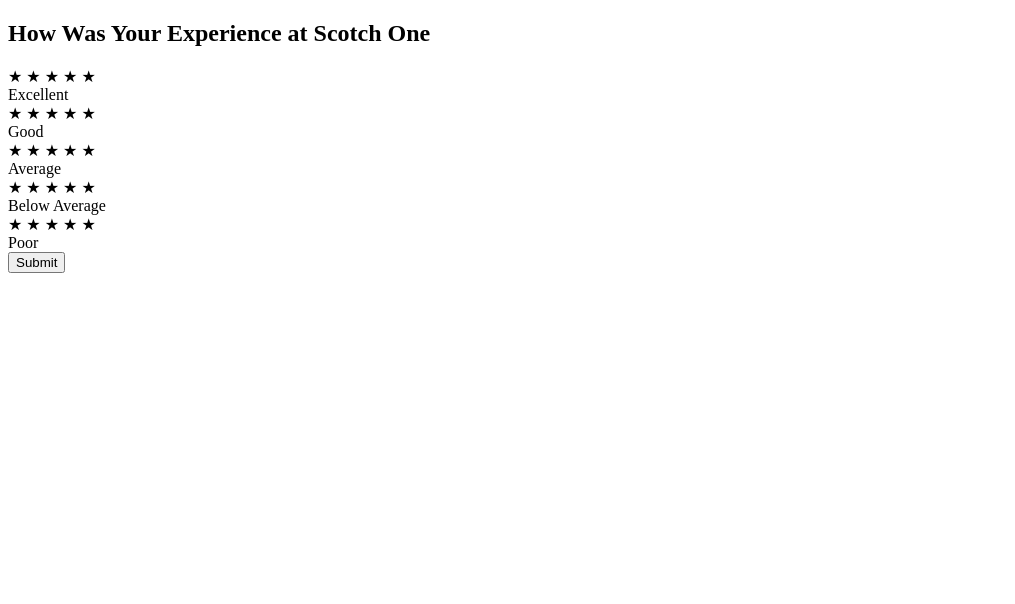
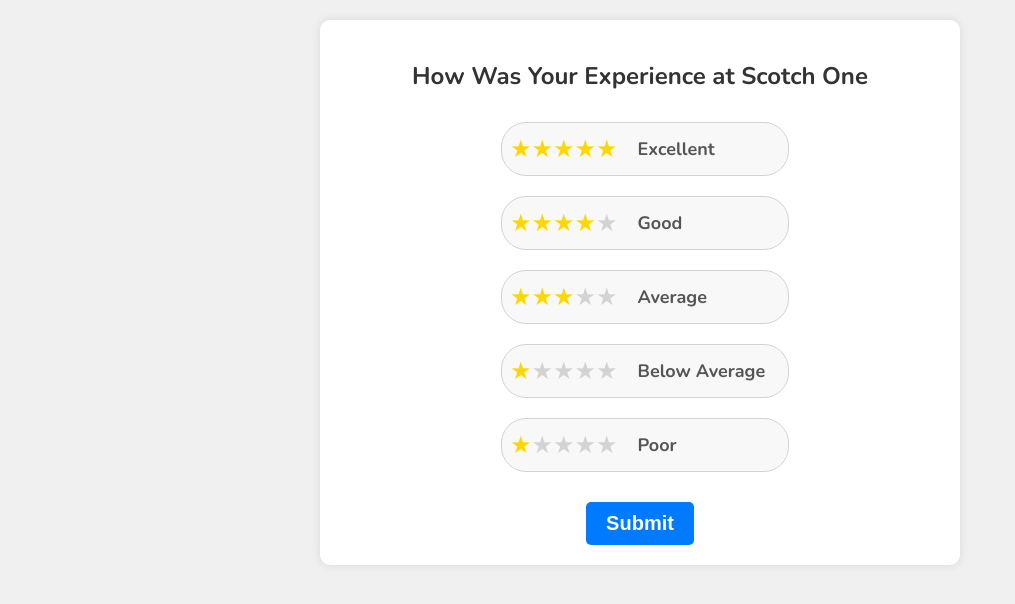
Before and after one commit to revyousupport/feedback, a plain HTML site: page Sample/sample form.html in a window 1280 px wide. Shown: the whole page, without its empty margins (0-1015 px from the left). Drawn offline with nearby package versions, Linux system fonts and the light colour scheme; files that its build step writes are made by us from their sources.

Commit message:
Update sample form.html

```diff
--- a/Sample/sample form.html
+++ b/Sample/sample form.html
@@ -4,7 +4,7 @@
     <meta charset="UTF-8">
     <meta name="viewport" content="width=device-width, initial-scale=1.0">
     <title>Survey Options</title>
-    <link rel="stylesheet" href="Sample/sample style.css">
+    <link rel="stylesheet" href="Sample/sample%20style.css">
 </head>
 <body>
     <div class="survey-container">
```
